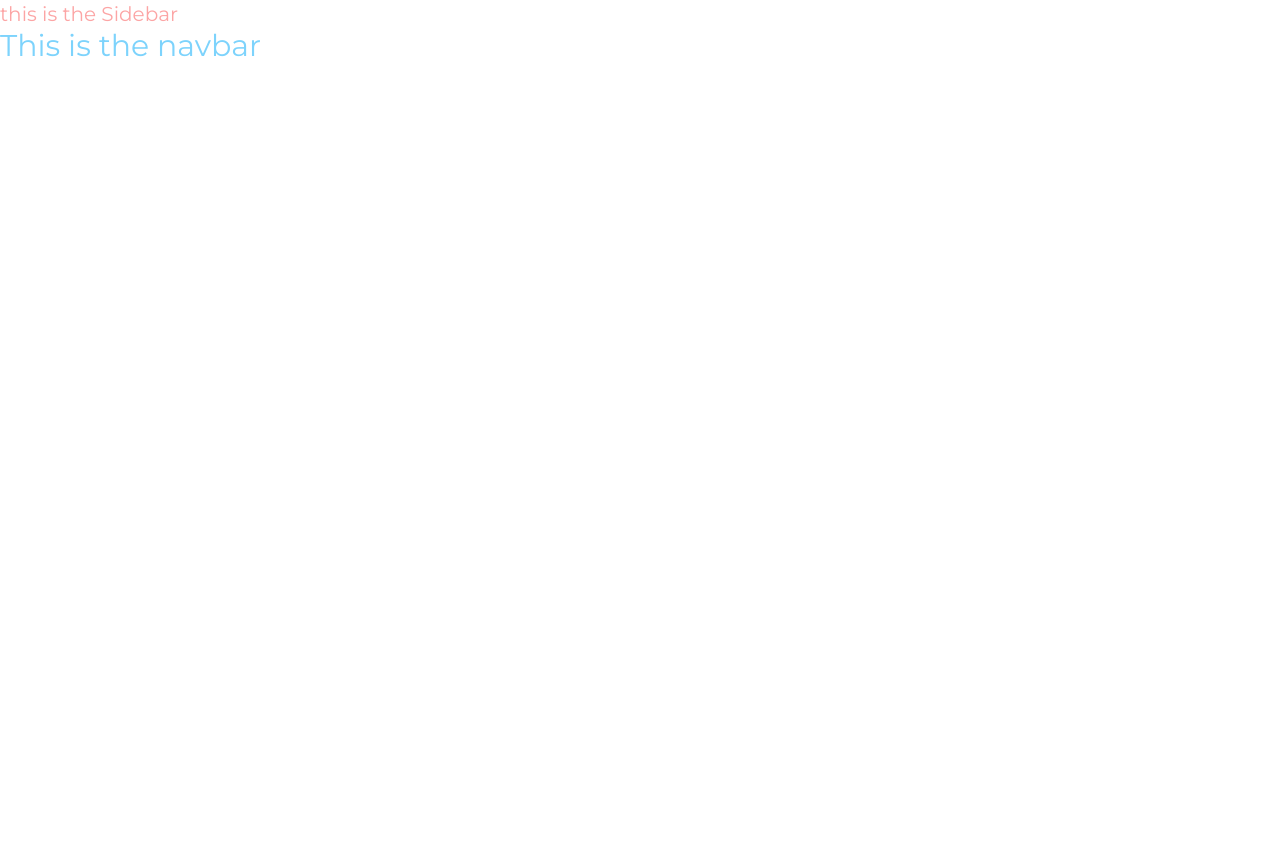
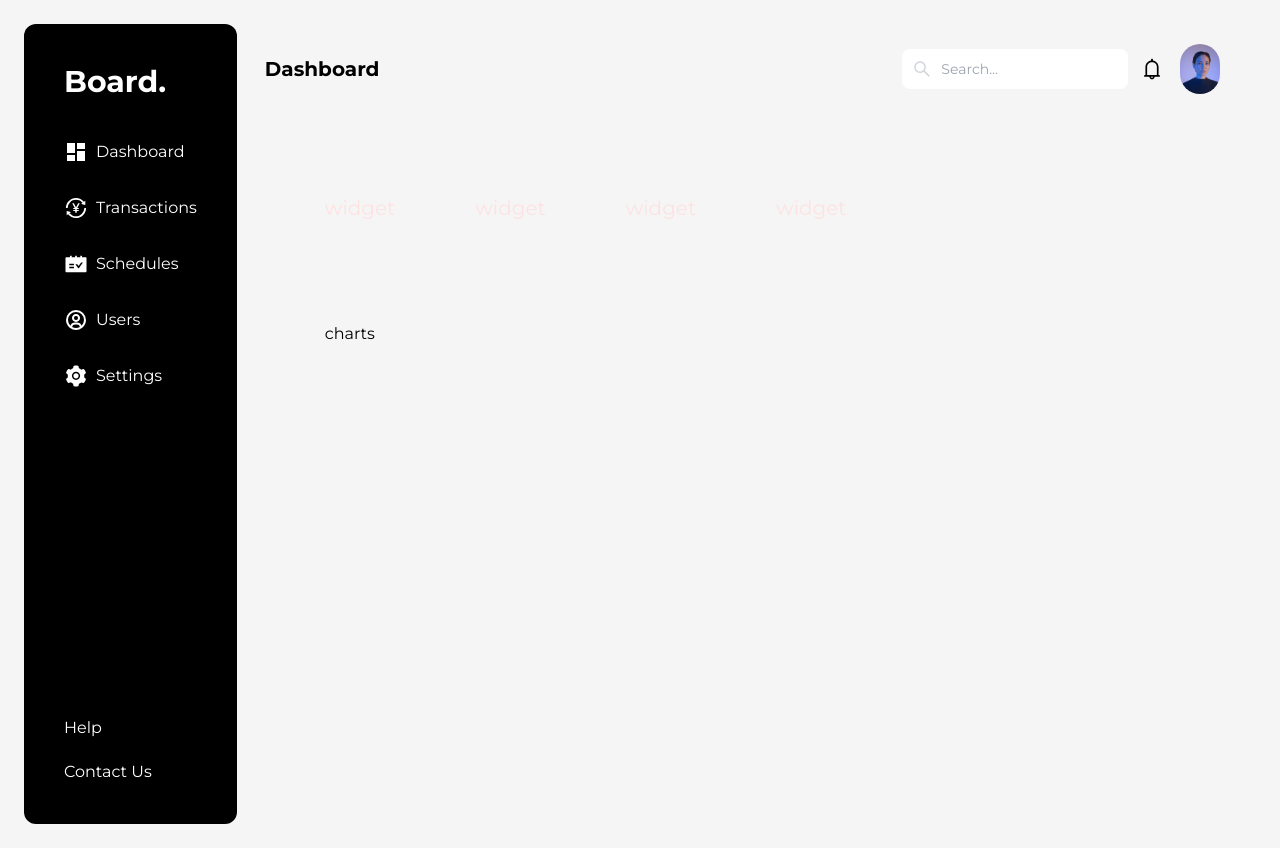
Before and after one commit to nidal23/listed, a Next.js app: page / in a window 1280 px wide. Before the commit the page ends 800 px from the top, so only its background shows below. Built offline with nearby package versions, Linux system fonts and the light colour scheme.

Commit message:
add widgets and chart

```diff
--- a/components/Navbar.jsx
+++ b/components/Navbar.jsx
@@ -1,9 +1,38 @@
 import React from "react";
+import { AiOutlineSearch } from "react-icons/ai";
+import { AiOutlineBell } from "react-icons/ai";
+import Image from "next/image";
 
 const Navbar = () => {
   return (
-    <div>
-      <h1 className="text-3xl text-sky-300">This is the navbar</h1>
+    <div className="h-50 flex items-center text-sm">
+      <div className=" w-full p-5 flex items-center justify-between md:w-full">
+        <div className="text-xl font-bold ">Dashboard</div>
+        <div className="max-w-md mx-auto mr-3">
+          <div className="relative flex items-center w-full h-10 rounded-lg focus-within:shadow-lg bg-white overflow-hidden">
+            <div className="grid place-items-center h-full w-12 text-gray-300">
+              <AiOutlineSearch className="w-5 h-5" />
+            </div>
+            <input
+              type="text"
+              placeholder="Search..."
+              className=" peer h-full w-full outline-none text-sm text-gray-700 pr-2"
+            />
+          </div>
+        </div>
+        <div>
+          <AiOutlineBell className="w-6 h-6 " />
+        </div>
+        <div className="px-4">
+          <Image
+            src="/profile1.jpg"
+            className=" rounded-full"
+            width={40}
+            height={40}
+            alt="profile picture"
+          />
+        </div>
+      </div>
     </div>
   );
 };
--- a/components/Sidebar.jsx
+++ b/components/Sidebar.jsx
@@ -1,9 +1,58 @@
 import React from "react";
-
+import Link from "next/link";
+import { MdDashboard } from "react-icons/md";
+import { AiOutlineTransaction } from "react-icons/ai";
+import { AiFillSchedule } from "react-icons/ai";
+import { BiUserCircle } from "react-icons/bi";
+import { AiFillSetting } from "react-icons/ai";
 const Sidebar = () => {
   return (
-    <div>
-      <h1 className="text-xl text-red-300">this is the Sidebar</h1>
+    <div className="flex border-r-0.5 h-screen text-white bg-black flex-col px-10 rounded-xl">
+      <div className="h-50 flex py-10">
+        <Link href={"/"}>
+          <span className=" text-3xl font-bold">Board.</span>
+        </Link>
+      </div>
+
+      <div>
+        <ul className="flex flex-col gap-8 list-none m-0 p-0 cursor-pointer">
+          <div className="">
+            <li className="flex gap-2">
+              <MdDashboard className="w-6 h-6" />
+              <span>Dashboard</span>
+            </li>
+          </div>
+          <div>
+            <li className="flex gap-2">
+              <AiOutlineTransaction className="w-6 h-6" />
+              <span>Transactions</span>
+            </li>
+          </div>
+          <div>
+            <li className="flex gap-2">
+              <AiFillSchedule className="w-6 h-6" />
+              <span>Schedules</span>
+            </li>
+          </div>
+          <div>
+            <li className="flex gap-2">
+              <BiUserCircle className="w-6 h-6" />
+              <span>Users</span>
+            </li>
+          </div>
+          <div>
+            <li className="flex gap-2">
+              <AiFillSetting className="w-6 h-6" />
+              <span>Settings</span>
+            </li>
+          </div>
+        </ul>
+      </div>
+      <div className=" flex-1"></div>
+      <div className="flex flex-col pb-10 gap-5">
+        <div>Help</div>
+        <div>Contact Us</div>
+      </div>
     </div>
   );
 };
--- /dev/null
+++ b/components/Widgets.jsx
@@ -0,0 +1,11 @@
+import React from "react";
+
+const Widgets = () => {
+  return (
+    <div>
+      <h1 className="text-xl text-red-100">widget</h1>
+    </div>
+  );
+};
+
+export default Widgets;
--- a/pages/index.js
+++ b/pages/index.js
@@ -1,9 +1,7 @@
 import Navbar from '@/components/Navbar'
 import Sidebar from '@/components/Sidebar'
-import Head from 'next/head'
-
-
-
+import Widgets from "@/components/Widgets";
+import Head from "next/head";
 
 export default function Home() {
   return (
@@ -14,8 +12,26 @@ export default function Home() {
         <meta name="viewport" content="width=device-width, initial-scale=1" />
         <link rel="icon" href="/favicon.ico" />
       </Head>
-      <Sidebar />
-      <Navbar />
+      <div className="flex p-6 bg-primary-bg gap-2 md:min-w-fit">
+        <div>
+          <Sidebar />
+        </div>
+
+        <div className="flex-1 bg-transparent">
+          <div className="flex flex-col">
+            <div>
+              <Navbar />
+            </div>
+            <div className="flex p-20 gap-20">
+              <Widgets />
+              <Widgets />
+              <Widgets />
+              <Widgets />
+            </div>
+            <div className="flex py-5 px-20 gap-20">charts</div>
+          </div>
+        </div>
+      </div>
     </>
-  )
+  );
 }
--- a/tailwind.config.js
+++ b/tailwind.config.js
@@ -6,7 +6,11 @@ module.exports = {
     "./layout/**/*.{js,ts,jsx,tsx,mdx}",
   ],
   theme: {
-    extend: {},
+    extend: {
+      colors: {
+        'primary-bg': '#F5F5F5'
+      }
+    },
   },
   plugins: [],
 }
```
Also changed, not shown: public/profile1.jpg (added).
